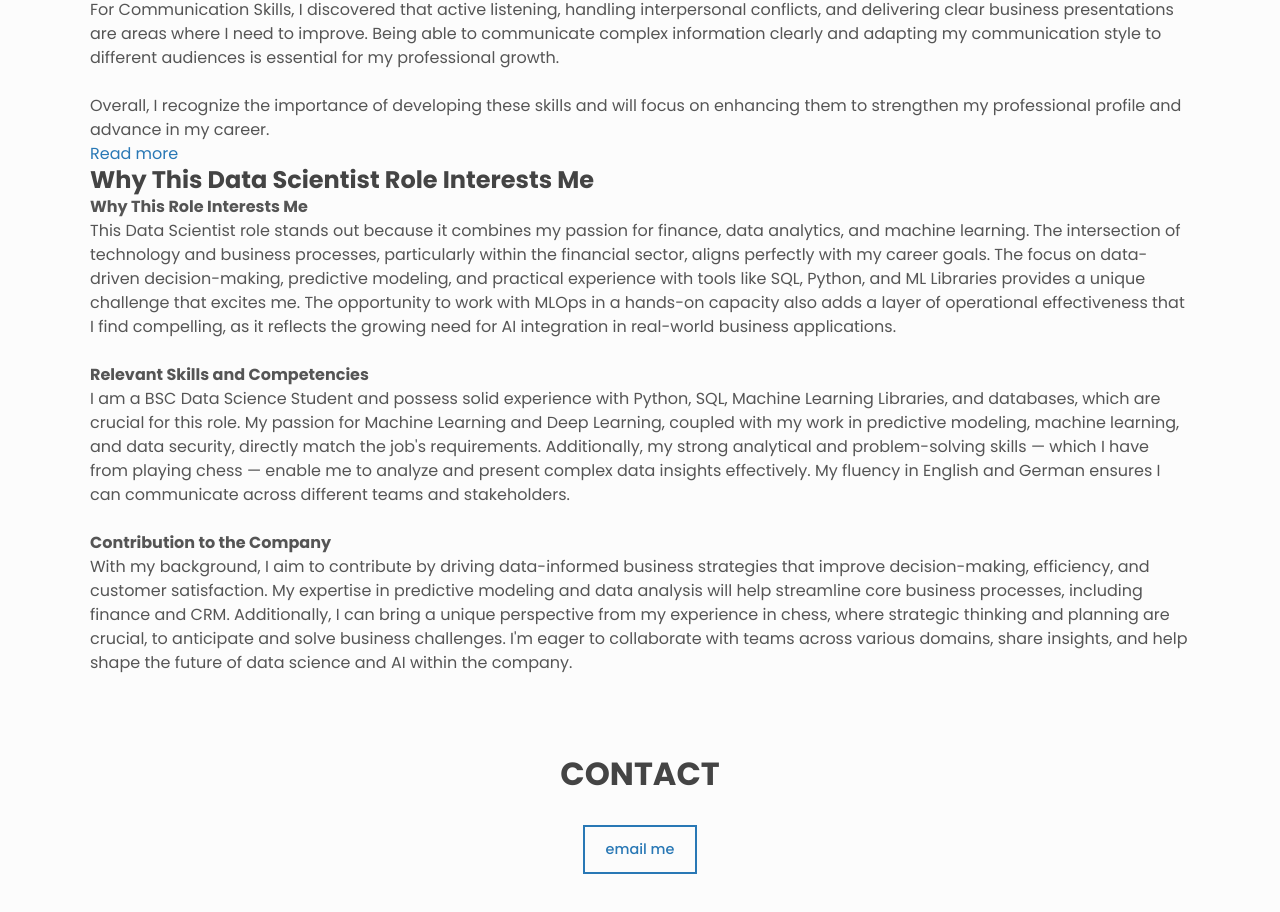
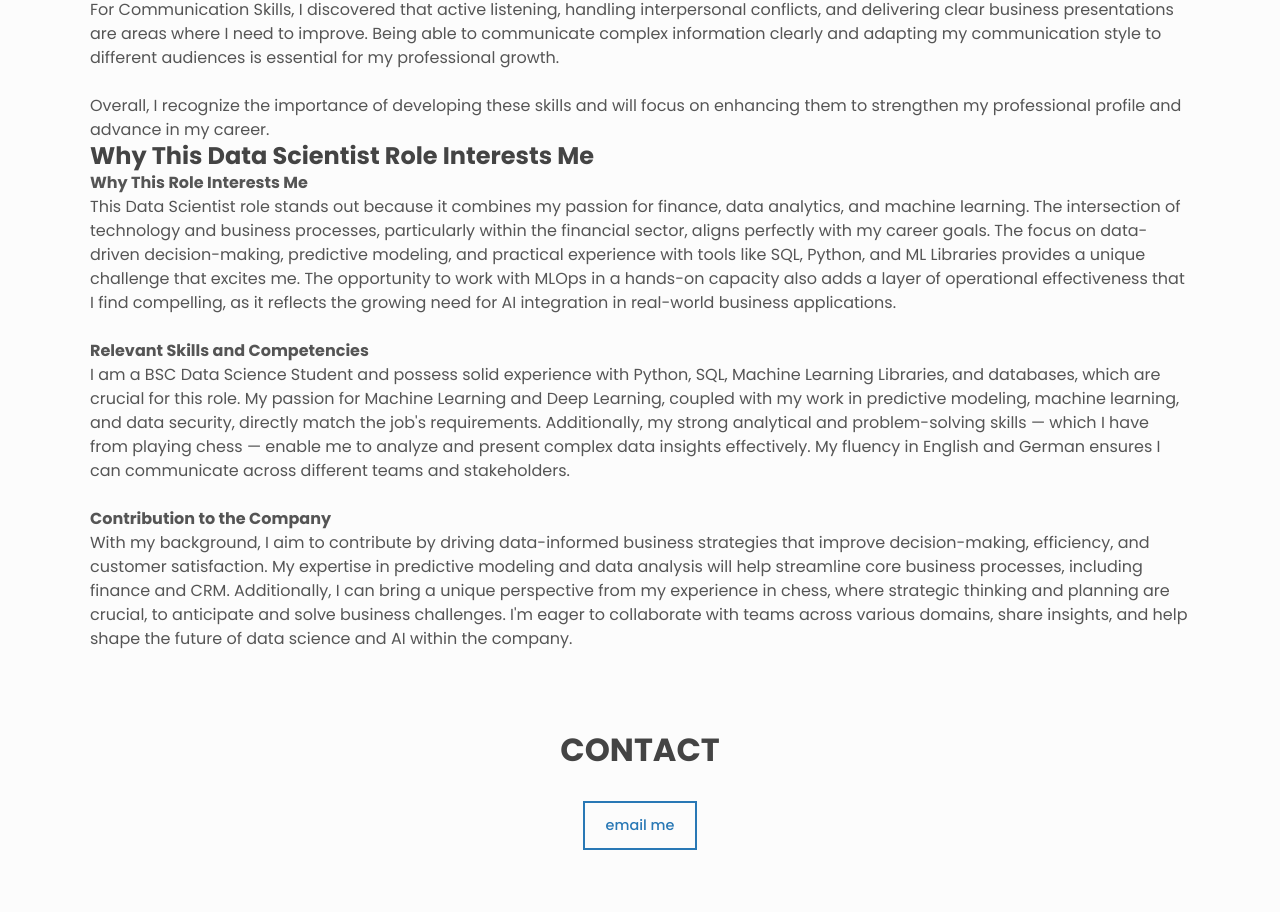
Before and after one commit to can020202/can020202.github.io, a plain HTML site: page index.html in a window 1280 px wide. Shown: the part 3573-4485 px from the top of the page. Drawn offline with Linux system fonts and the light colour scheme.

Commit message:
added cv

```diff
--- a/index.html
+++ b/index.html
@@ -339,7 +339,7 @@
               Overall, I recognize the importance of developing these skills and will focus on enhancing them to strengthen my professional profile and advance in my career.
 
             </p>
-            <a href="#" class="link blog__read-more">Read more</a>
+
           </div>
 
           <div class="blog__posts">
```
